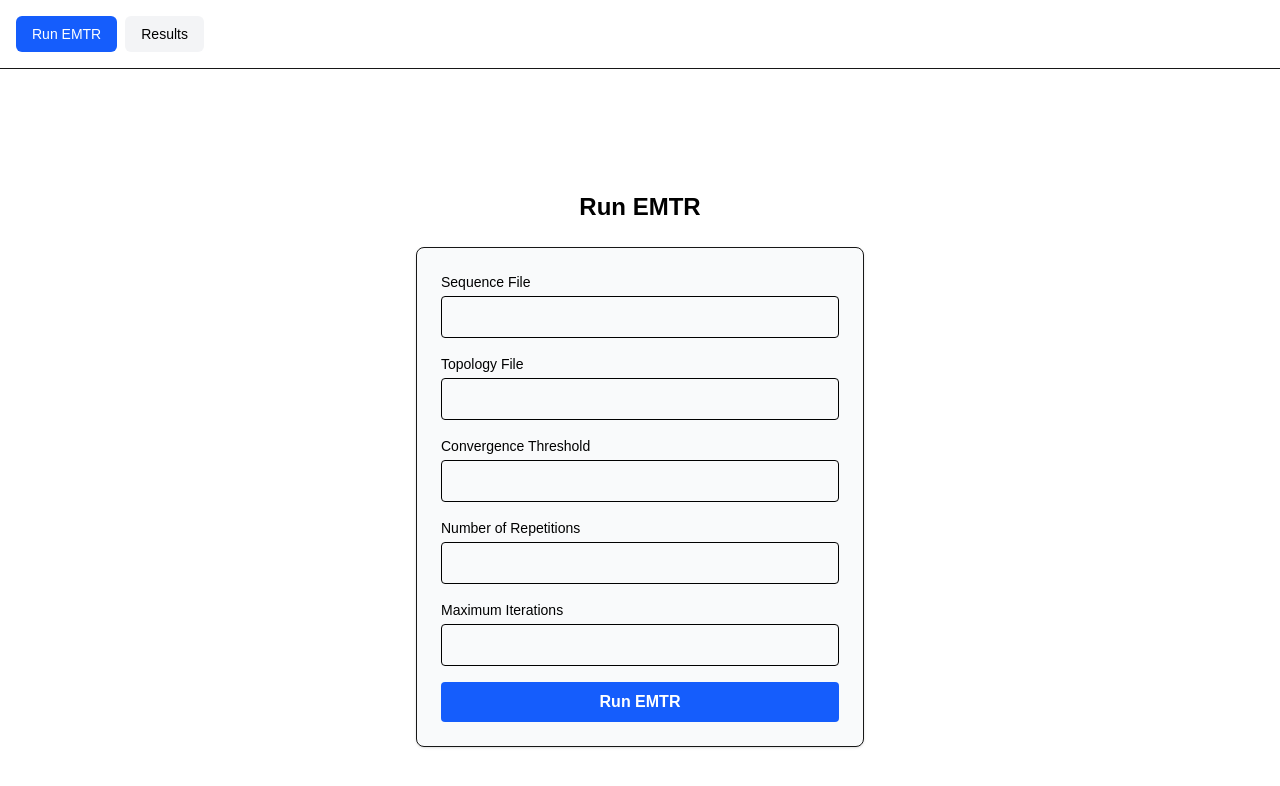
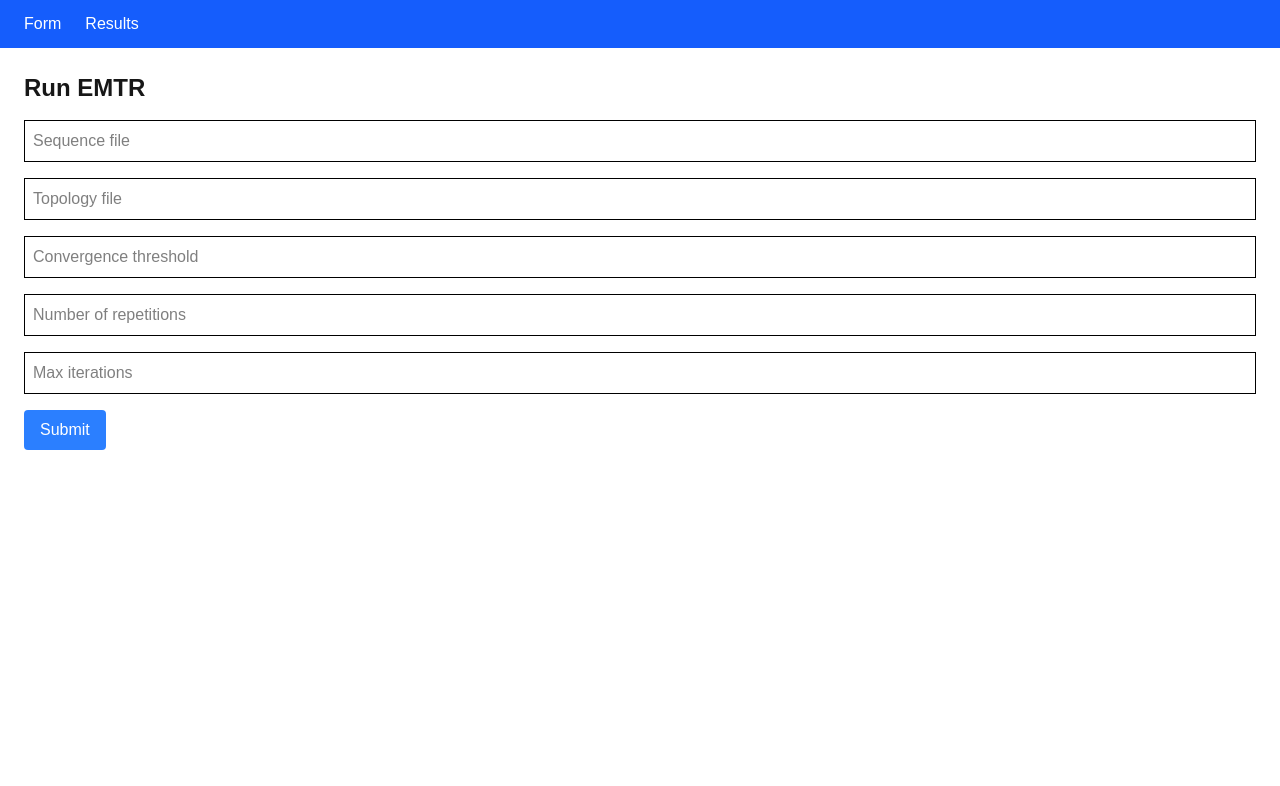
Before and after one commit to prabhavk/prabhavk.github.io, a Next.js app: page / in a window 1280 px wide. Shown: the top 786 px of the page. Built offline with nearby package versions, Linux system fonts and the light colour scheme.

Commit message:
Add Results page and top nav

```diff
--- a/app/layout.tsx
+++ b/app/layout.tsx
@@ -1,29 +1,24 @@
-import type { Metadata } from "next";
-import { Geist, Geist_Mono } from "next/font/google";
 import "./globals.css";
-import Nav from "@/components/Nav";
+import Link from "next/link";
 
-const geistSans = Geist({
-  variable: "--font-geist-sans",
-  subsets: ["latin"],
-});
-
-const geistMono = Geist_Mono({
-  variable: "--font-geist-mono",
-  subsets: ["latin"],
-});
-
-export const metadata: Metadata = {
-  title: "EMTR UI",
-  description: "Run EMTR and view results",
-};
-
-export default function RootLayout({ children }: { children: React.ReactNode }) {
+export default function RootLayout({
+  children,
+}: {
+  children: React.ReactNode;
+}) {
   return (
     <html lang="en">
-      <body className="bg-white text-black">
-        <Nav />
-        {children}
+      <body className="bg-gray-50 text-black">
+        {/* Navbar */}
+        <nav className="bg-blue-600 text-white px-6 py-3 flex space-x-6">
+          <Link href="/" className="hover:underline">
+            Form
+          </Link>
+          <Link href="/results" className="hover:underline">
+            Results
+          </Link>
+        </nav>
+        <div className="p-6">{children}</div>
       </body>
     </html>
   );
--- a/app/page.tsx
+++ b/app/page.tsx
@@ -1,103 +1,73 @@
 "use client";
 
 import { useState } from "react";
+import { useRouter } from "next/navigation";
 
 export default function Home() {
-  const [form, setForm] = useState({
-    sequenceFile: "",
-    topologyFile: "",
-    threshold: "",
-    repetitions: "",
-    maxIter: "",
-  });
+  const router = useRouter();
 
-  const handleChange = (e: React.ChangeEvent<HTMLInputElement>) => {
-    setForm({ ...form, [e.target.name]: e.target.value });
-  };
+  const [sequenceFile, setSequenceFile] = useState("");
+  const [topologyFile, setTopologyFile] = useState("");
+  const [threshold, setThreshold] = useState("");
+  const [numReps, setNumReps] = useState("");
+  const [maxIter, setMaxIter] = useState("");
 
   const handleSubmit = (e: React.FormEvent) => {
     e.preventDefault();
-    console.log("Form submitted:", form);
+    const params = new URLSearchParams({
+      sequenceFile,
+      topologyFile,
+      threshold,
+      numReps,
+      maxIter,
+    });
+    router.push(`/results?${params.toString()}`);
   };
 
   return (
-    <main className="flex min-h-screen flex-col items-center justify-center p-6 bg-white">
-      <h1 className="text-2xl font-bold text-black mb-6">Run EMTR</h1>
-      <form
-        onSubmit={handleSubmit}
-        className="w-full max-w-md space-y-4 p-6 border rounded-lg shadow bg-gray-50"
-      >
-        <div>
-          <label className="block mb-1 text-sm font-medium text-black">
-            Sequence File
-          </label>
+    <main>
+      <h1 className="text-2xl font-bold mb-4">Run EMTR</h1>
+      <form onSubmit={handleSubmit} className="space-y-4">
         <input
           type="text"
-            name="sequenceFile"
-            value={form.sequenceFile}
-            onChange={handleChange}
-            className="w-full border rounded p-2 text-black"
+          placeholder="Sequence file"
+          className="border p-2 w-full text-black"
+          value={sequenceFile}
+          onChange={(e) => setSequenceFile(e.target.value)}
         />
-        </div>
-
-        <div>
-          <label className="block mb-1 text-sm font-medium text-black">
-            Topology File
-          </label>
         <input
           type="text"
-            name="topologyFile"
-            value={form.topologyFile}
-            onChange={handleChange}
-            className="w-full border rounded p-2 text-black"
+          placeholder="Topology file"
+          className="border p-2 w-full text-black"
+          value={topologyFile}
+          onChange={(e) => setTopologyFile(e.target.value)}
         />
-        </div>
-
-        <div>
-          <label className="block mb-1 text-sm font-medium text-black">
-            Convergence Threshold
-          </label>
+        <input
+          type="text"
+          placeholder="Convergence threshold"
+          className="border p-2 w-full text-black"
+          value={threshold}
+          onChange={(e) => setThreshold(e.target.value)}
+        />
         <input
           type="number"
-            step="any"
-            name="threshold"
-            value={form.threshold}
-            onChange={handleChange}
-            className="w-full border rounded p-2 text-black"
+          placeholder="Number of repetitions"
+          className="border p-2 w-full text-black"
+          value={numReps}
+          onChange={(e) => setNumReps(e.target.value)}
         />
-        </div>
-
-        <div>
-          <label className="block mb-1 text-sm font-medium text-black">
-            Number of Repetitions
-          </label>
         <input
           type="number"
-            name="repetitions"
-            value={form.repetitions}
-            onChange={handleChange}
-            className="w-full border rounded p-2 text-black"
+          placeholder="Max iterations"
+          className="border p-2 w-full text-black"
+          value={maxIter}
+          onChange={(e) => setMaxIter(e.target.value)}
         />
-        </div>
-
-        <div>
-          <label className="block mb-1 text-sm font-medium text-black">
-            Maximum Iterations
-          </label>
-          <input
-            type="number"
-            name="maxIter"
-            value={form.maxIter}
-            onChange={handleChange}
-            className="w-full border rounded p-2 text-black"
-          />
-        </div>
-
         <button
           type="submit"
-          className="w-full bg-blue-600 text-white font-semibold py-2 px-4 rounded hover:bg-blue-700"
+          className="bg-blue-500 text-white px-4 py-2 rounded"
         >
-          Run EMTR
+          Submit
         </button>
       </form>
     </main>
--- a/app/results/page.tsx
+++ b/app/results/page.tsx
@@ -1,46 +1,20 @@
+"use client";
+
+import { useSearchParams } from "next/navigation";
+
 export default function ResultsPage() {
-  // Static placeholder for now.
-  // Later, hydrate this from your API/DB or read a JSON report.
-  const example = [
-    { replicate: 1, method: "parsimony", logL: -4370.8162 },
-    { replicate: 1, method: "dirichlet", logL: -4363.9295 },
-    { replicate: 2, method: "parsimony", logL: -4370.1921 },
-    { replicate: 2, method: "dirichlet", logL: -4363.9295 },
-  ];
+  const searchParams = useSearchParams();
 
   return (
-    <main className="max-w-5xl mx-auto p-6">
-      <h1 className="text-2xl font-bold mb-4">Results</h1>
-      <p className="text-sm text-gray-600 mb-6">
-        This is a placeholder. You can wire this to your backend later.
-      </p>
-
-      <div className="overflow-x-auto border rounded-lg">
-        <table className="min-w-full text-left text-sm">
-          <thead className="bg-gray-100">
-            <tr>
-              <th className="px-4 py-2">Replicate</th>
-              <th className="px-4 py-2">Method</th>
-              <th className="px-4 py-2">Log-likelihood</th>
-            </tr>
-          </thead>
-          <tbody>
-            {example.map((r, i) => (
-              <tr key={i} className="border-t">
-                <td className="px-4 py-2">{r.replicate}</td>
-                <td className="px-4 py-2">{r.method}</td>
-                <td className="px-4 py-2">{r.logL}</td>
-              </tr>
-            ))}
-          </tbody>
-        </table>
-      </div>
-
-      {/* Space for future charts */}
-      <section className="mt-8">
-        <h2 className="text-xl font-semibold mb-2">Visualizations</h2>
-        <p className="text-gray-600">Violin &amp; flower plots can go here.</p>
-      </section>
+    <main>
+      <h1 className="text-2xl font-bold mb-4">EMTR Run Parameters</h1>
+      <ul className="list-disc pl-6 text-black">
+        <li>Sequence file: {searchParams.get("sequenceFile")}</li>
+        <li>Topology file: {searchParams.get("topologyFile")}</li>
+        <li>Convergence threshold: {searchParams.get("threshold")}</li>
+        <li>Number of repetitions: {searchParams.get("numReps")}</li>
+        <li>Max iterations: {searchParams.get("maxIter")}</li>
+      </ul>
     </main>
   );
 }
```
Lines whose indentation alone changed are shown as unchanged.
